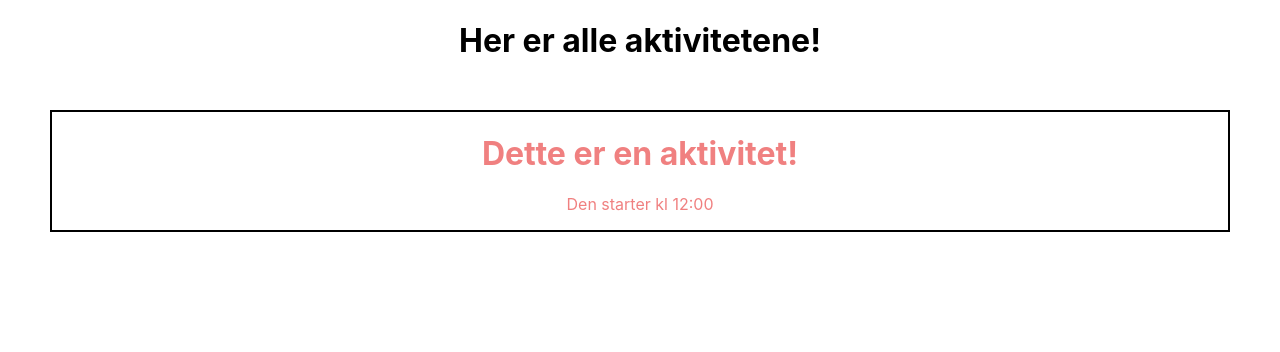
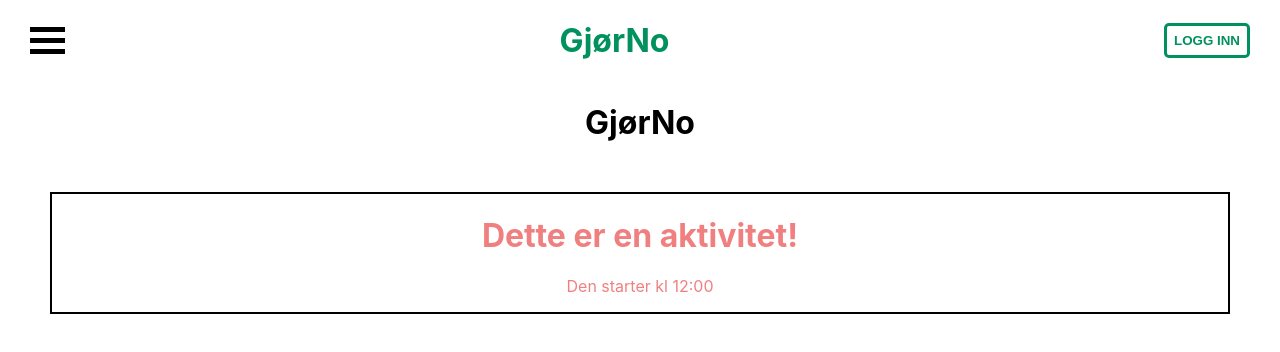
Before and after one commit to mathiazom/gjorno, a React (Create React App) app in the folder frontend/: page / in a window 1280 px wide. Shown: the top 352 px of the page. Built offline with nearby package versions, Linux system fonts and the light colour scheme.

Commit message:
Added navbar, with burger placeholder (#22)

```diff
--- a/frontend/src/App.css
+++ b/frontend/src/App.css
@@ -13,9 +13,30 @@
   margin: 50px;
 }
 
-.loginButton {
-  color: #ffffff;
-  border: 5px solid #00915D;
+#loginButton {
+  color: #00915D;
+  background-color: #ffffff;
+  border: 3px solid #00915D;
+  border-radius: 5px;
+  padding: 7px;
   text-align: center;
+  font-weight: bold;
 
 }
+
+#navbar {
+  display: flex;
+  flex-direction: row;
+  justify-content: space-between;
+  align-items: center;
+  color: #00915D;
+  margin-left: 30px;
+  margin-right: 30px;
+}
+
+.burgers{
+  width: 35px;
+  height: 5px;
+  background-color: black;
+  margin: 6px 0;
+}
--- a/frontend/src/App.js
+++ b/frontend/src/App.js
@@ -1,10 +1,12 @@
 import './App.css';
 import Activity from './components/Activity';
 import Title from './components/Title';
+import Navbar from './components/Navbar';
 
 function App() {
   return (
     <div className="App">
+      <Navbar/>
       <Title />
       <Activity />
     </div>
--- /dev/null
+++ b/frontend/src/components/BurgerMenu.js
@@ -0,0 +1,13 @@
+import React from 'react';
+
+const BurgerMenu = () => {
+    return(
+        <div>
+            <div className="burgers"></div>
+            <div className="burgers"></div>
+            <div className="burgers"></div>
+        </div>
+    )
+}
+
+export default BurgerMenu;
--- a/frontend/src/components/Login.js
+++ b/frontend/src/components/Login.js
@@ -2,9 +2,9 @@ import React from 'react';
 
 const Login = () => {
     return (
-        <div className="loginButton">
-            <button>
-                Logg inn
+        <div>
+            <button id="loginButton">
+                LOGG INN
             </button>
         </div>
     )
--- /dev/null
+++ b/frontend/src/components/Navbar.js
@@ -0,0 +1,17 @@
+import React from 'react';
+import Title from './Title';
+import Login from './Login';
+import BurgerMenu from './BurgerMenu';
+
+const Navbar = () => {
+    return(
+        <div id="navbar">
+            <BurgerMenu/>
+            <Title/>
+            <Login/>
+        </div>
+
+    )
+}
+
+export default Navbar;
--- a/frontend/src/components/Title.js
+++ b/frontend/src/components/Title.js
@@ -3,7 +3,7 @@ import React from 'react';
 const Title = () => {
     return (
         <div className="tittel">
-            <h1>Her er alle aktivitetene!</h1>
+            <h1>GjørNo</h1>
         </div>
     );
 }
```
Also changed, not shown: 1 other file (tests, documents, lock files or other folders).
